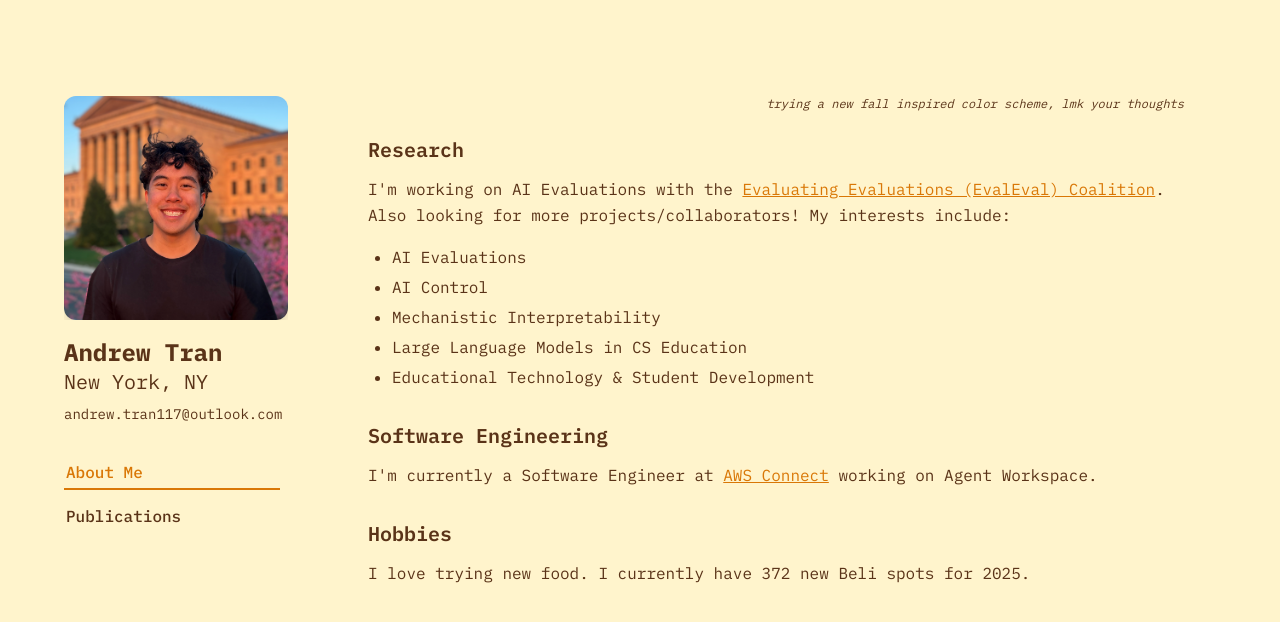
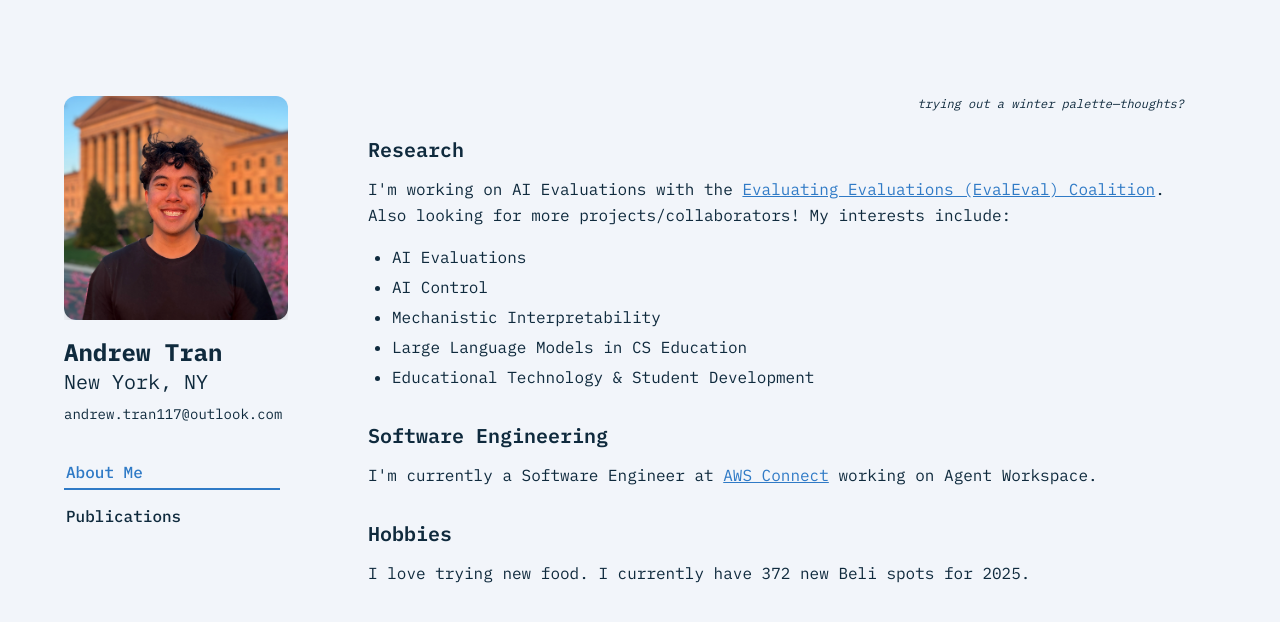
Before and after one commit to andrewtran117/andrewtran117.github.io, a Next.js app: page / in a window 1280 px wide. Shown: the top 622 px of the page. Built offline with nearby package versions, Linux system fonts and the light colour scheme.

Commit message:
Winter Palette

```diff
--- a/app/components/CitationCard.tsx
+++ b/app/components/CitationCard.tsx
@@ -26,10 +26,10 @@ const CitationCard: React.FC<CitationCardProps> = ({ title, authors, venue, year
 
   return (
     <div className="mb-4">
-      <a href={link} target="_blank" rel="noopener noreferrer" className="font-semibold underline text-[#d97706]">
+      <a href={link} target="_blank" rel="noopener noreferrer" className="font-semibold underline text-[#2f7ac6] hover:text-[#1f639e]">
         {title}
       </a>
-      <div className="text-sm text-[#5A3318]">
+      <div className="text-sm text-[#0f2a3d]">
         {renderAuthors()}. <span className="italic">{venue}</span>, {year}.
       </div>
     </div>
--- a/app/components/GridSection.tsx
+++ b/app/components/GridSection.tsx
@@ -9,7 +9,7 @@ import React from 'react';
 
 const ProfileGrid: React.FC = () => {
   return (
-    <div className="text-[#5A3318] w-full" style={{ fontFamily: 'var(--font-ibm-plex-mono), "IBM Plex Mono", monospace' }}>
+    <div className="text-[#0f2a3d] w-full" style={{ fontFamily: 'var(--font-ibm-plex-mono), "IBM Plex Mono", monospace' }}>
       {/* Profile Photo and Info */}
       <div className="flex flex-col md:flex-col items-center md:items-start space-y-4">
         <div className="w-40 h-40 md:w-56 md:h-56 overflow-hidden">
@@ -26,7 +26,7 @@ const ProfileGrid: React.FC = () => {
           <div className="mt-2 flex flex-col gap-1">
             <a
               href="mailto:andrew.tran117@outlook.com"
-              className="text-sm text-[#5A3318] hover:text-[#5A3318]"
+              className="text-sm text-[#0f2a3d] hover:text-[#1f639e]"
             >
               andrew.tran117@outlook.com
             </a>
--- a/app/components/ResearchExp.tsx
+++ b/app/components/ResearchExp.tsx
@@ -4,12 +4,12 @@ const ResearchExperience = () => {
   return (
     <div className="pb-10">
       <h2 className="text-2xl font-bold mb-4">Publications</h2>
-      <div className="mb-4 text-[#5A3318]">
+      <div className="mb-4 text-[#0f2a3d]">
         {/* <h3 className="pb-2">
           Currently researching AI safety and reliability in the classroom. My goal is to democratize education for learners of all backgrounds. My work has led to 10 conference publications:&nbsp;
           <a
             href="https://scholar.google.com/citations?user=t9TUznoAAAAJ&hl=en"
-            className="text-[#d97706] underline"
+            className="text-[#2f7ac6] underline"
             target="_blank"
             rel="noopener noreferrer"
           >
@@ -19,7 +19,7 @@ const ResearchExperience = () => {
       </div>
 
       {/* Publication Cards */}
-      <div className="mt-0 text-[#5A3318]">
+      <div className="mt-0 text-[#0f2a3d]">
         <CitationCard
             title="Who Evaluates AI's Social Impacts? Mapping Coverage and Gaps in First and Third Party Evaluations"
             authors="Authors at the Evaluating Evaluations (EvalEval) Coalition"
--- a/app/globals.css
+++ b/app/globals.css
@@ -5,13 +5,13 @@
 @tailwind utilities;
 
 :root {
-  --background: #FFF4CC;
-  --foreground: #FFF4CC;
+  --background: #f2f5fa;
+  --foreground: #f2f5fa;
 }
 
 body {
-  background: #FFF4CC;
-  color: #5A3318;
+  background: #f2f5fa;
+  color: #0f2a3d;
   font-family: var(--font-ibm-plex-mono), 'IBM Plex Mono', monospace;
   overflow-x: hidden;
 }
@@ -39,7 +39,7 @@ html {
   position: relative;
   display: inline-block;
   padding: 0.25rem 0.125rem; /* subtle vertical padding */
-  color: #5A3318;
+  color: #0f2a3d;
   font-weight: 500;
   cursor: pointer;
   transition: color 200ms ease;
@@ -48,13 +48,13 @@ html {
 
 .tab-link:hover,
 .tab-link:focus-visible {
-  color: #d97706; /* red text on hover */
+  color: #2f7ac6; /* icy blue on hover */
   outline: none;
 }
 
 /* Active tab state */
 .tab-link[aria-current="page"] {
-  color: #d97706;
+  color: #2f7ac6;
 }
 
 /* Underline swoosh */
@@ -65,7 +65,7 @@ html {
   bottom: -2px;
   height: 2px;
   width: 100%;
-  background: #d97706;
+  background: #2f7ac6;
   transform: scaleX(0);
   transform-origin: left;
   transition: transform 350ms ease;
--- a/app/page.tsx
+++ b/app/page.tsx
@@ -11,9 +11,9 @@ export default function Home() {
   const [activeTab, setActiveTab] = useState<TabKey>("about");
 
   return (
-    <main className="flex flex-col md:flex-row min-h-screen bg-[#FFF4CC] text-[#5A3318] md:overflow-hidden max-w-7xl mx-auto">
+    <main className="flex flex-col md:flex-row min-h-screen bg-[#f2f5fa] text-[#0f2a3d] md:overflow-hidden max-w-7xl mx-auto">
       {/* Profile Info Column - Non-scrollable */}
-      <div className="w-full md:w-1/4 md:min-w-[300px] px-6 md:pl-16 md:pr-10 pt-12 md:pt-24 pb-6 bg-[#FFF4CC] md:sticky md:top-0 md:self-start">
+      <div className="w-full md:w-1/4 md:min-w-[300px] px-6 md:pl-16 md:pr-10 pt-12 md:pt-24 pb-6 bg-[#f2f5fa] md:sticky md:top-0 md:self-start">
         <div className="w-full">
           <ProfileGrid />
 
@@ -45,7 +45,7 @@ export default function Home() {
           <div className="mb-12 md:pr-16 md:pl-0">
             {/* <h1 className="text-2xl font-semibold mb-4">Hello!</h1> */}
 
-            <p className="italic text-xs mb-6 text-right">trying a new fall inspired color scheme, lmk your thoughts</p>
+            <p className="italic text-xs mb-6 text-right">trying out a winter palette—thoughts?</p>
 
             {/* Research Section */}
             <div className="mb-8">
@@ -54,7 +54,7 @@ export default function Home() {
                 I'm working on AI Evaluations with the{' '}
                 <a
                   href="https://evalevalai.com/"
-                  className="text-[#d97706] underline hover:text-[#d97706]"
+                  className="text-[#2f7ac6] underline hover:text-[#1f639e]"
                   target="_blank"
                   rel="noopener noreferrer"
                 >
@@ -78,7 +78,7 @@ export default function Home() {
                 I'm currently a Software Engineer at{' '}
                 <a
                   href="https://aws.amazon.com/connect/agent-workspace/"
-                  className="text-[#d97706] underline hover:text-[#d97706]"
+                  className="text-[#2f7ac6] underline hover:text-[#1f639e]"
                   target="_blank"
                   rel="noopener noreferrer"
                 >
```
